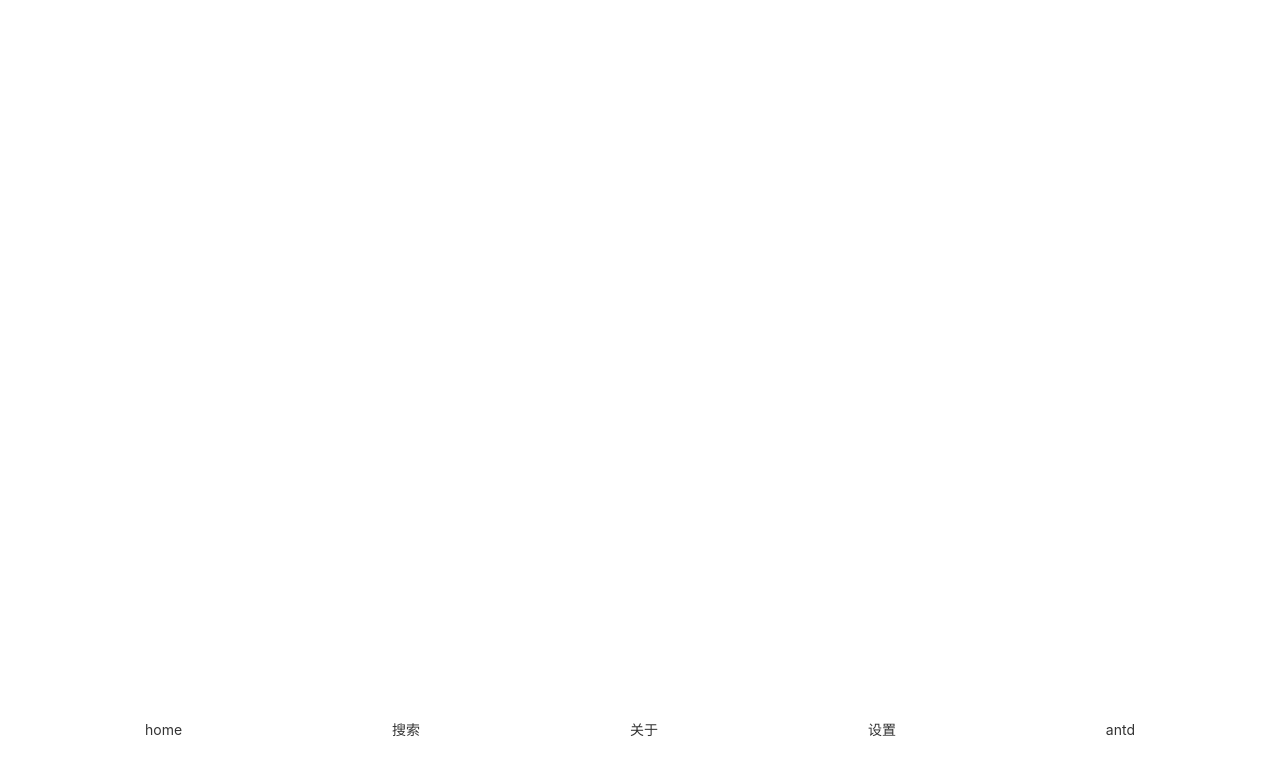
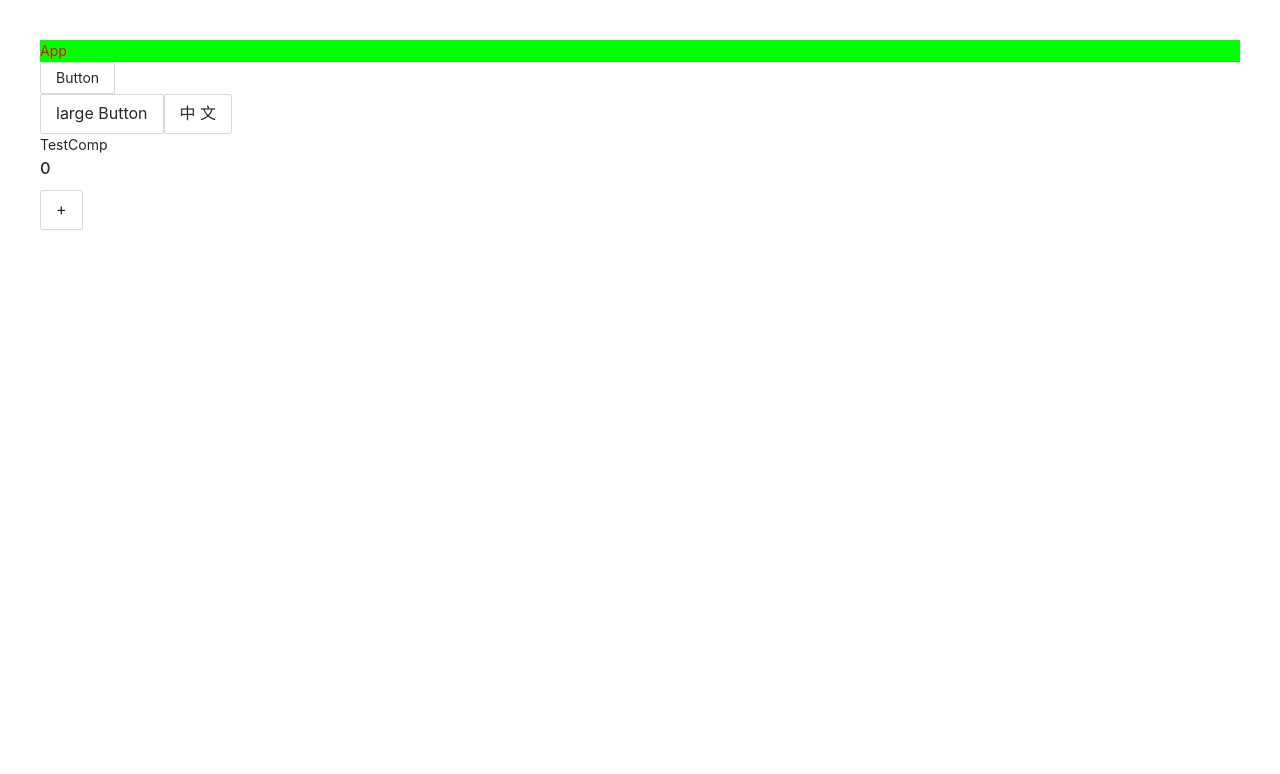
Before and after one commit to EricWong1994/reactByWebpack, a React app: page / in a window 1280 px wide. Before the commit this address led to /index. Shown: the top 774 px of the page. Built offline with nearby package versions, Linux system fonts and the light colour scheme.

Commit message:
alias settings

```diff
--- a/config/webpack.config.js
+++ b/config/webpack.config.js
@@ -27,7 +27,7 @@ let defaultConfig = {
 			NODE_ENV === 'production'
 				? '[name].[contenthash:10].js'
 				: '[name].[hash:10].js',
-		publicPath: '/assets/',
+		// publicPath: '/assets/',
 		// http://localhost:8080/assets/app.798e9bc904.js
 		// http://localhost:8080/assets/app.css
 		// publicPath: '/',
@@ -69,13 +69,19 @@ let defaultConfig = {
 		// modules: ['../src/components', 'node_modules'], // yes
 		modules: [
 			path.resolve(__dirname, '../', 'src/components'),
+			// path.resolve(__dirname, '../', 'src'),
 			'node_modules',
 		], // yes
 		alias: {
 			'@components': path.resolve(__dirname, '../', 'src/components'),
+			// '@src': path.resolve(__dirname, '../', 'src'),
+			'@common': path.resolve(__dirname, '../', 'src/common'),
+			// src: path.resolve(__dirname, '../', 'src'),
 			// '@': path.resolve('../', 'src/components')
 		},
-		extensions: ['.js', '.jsx', '.json', '.tsx'], // 表示这几个文件的后缀名可以省略不写
+		// extensions: ['.js', '.jsx', '.json', '.tsx'], // 表示这几个文件的后缀名可以省略不写
+		// extensions: ['.js', '.jsx', '.json', '.tsx', 'ts'], // 表示这几个文件的后缀名可以省略不写
+		extensions: ['.js', '.jsx', '.json', '.tsx', '.ts'], // 表示这几个文件的后缀名可以省略不写
 	},
 	optimization: {
 		// mergeDuplicateChunks: true // 默认为true
--- a/config/webpack.dev.conf.js
+++ b/config/webpack.dev.conf.js
@@ -8,15 +8,15 @@ module.exports = {
 		port: '8080',
 		open: true,
 		hot: true,
-		historyApiFallback: true,
-		proxy: {
-			'/': {
-				bypass: function (req, res, proxyOptions) {
-					console.log('Skipping proxy for browser request.');
-					return `${PUBLICPATH}/index.html`;
-				},
-			},
-		},
+		// historyApiFallback: true,
+		// proxy: {
+		// 	'/': {
+		// 		bypass: function (req, res, proxyOptions) {
+		// 			console.log('Skipping proxy for browser request.');
+		// 			return `${PUBLICPATH}/index.html`;
+		// 		},
+		// 	},
+		// },
 	},
 	devtool: 'cheap-module-eval-source-map',
 };
--- a/jsconfig.json
+++ b/jsconfig.json
@@ -11,6 +11,8 @@
           "@/*": ["src/*"],
         //   "@components": ["src/components"],
           "@components/*": ["src/components/*"],
+          // "src": ["./src/*"]
+          // "src": ["src/*"]
         },
         // "experimentalDecorators": true
     },
--- a/package.json
+++ b/package.json
@@ -21,6 +21,7 @@
 		"@babel/preset-env": "^7.6.3",
 		"@babel/preset-react": "^7.14.5",
 		"@types/echarts": "^4.9.13",
+		"@types/node": "^17.0.30",
 		"@types/react": "^17.0.20",
 		"@types/react-dom": "^17.0.11",
 		"@types/react-window": "^1.8.5",
--- a/src/App.tsx
+++ b/src/App.tsx
@@ -1,6 +1,11 @@
-import React, { useRef } from 'react';
+import React, { useRef, useState } from 'react';
 import ReactDOM from 'react-dom';
 import { ConfigProvider, Button } from 'antd';
+// import { a } from 'src/common/a';
+import { a } from '@common/a';
+// import { a } from '@src/';
+// import { a } from '@components';
+
 import Index from './pages/index/index';
 // import './app.less';
 
@@ -16,9 +21,7 @@ export default function App() {
 	const rxTwoCNChar = /^[\u4e00-\u9fa5]{2}$/;
 	const isTwoCNChar = rxTwoCNChar.test.bind(rxTwoCNChar);
 	const testRes = isTwoCNChar('中文');
-	console.log('testRes: ', testRes);
 	const buttonRefCN = useRef(null);
-	console.log('buttonRefCN: ', buttonRefCN);
 
 	return (
 		<div>
@@ -31,6 +34,7 @@ export default function App() {
 			>
 				<Button>large Button</Button>
 				<Button ref={buttonRefCN}>中文</Button>
+				<TestFuncitonComp></TestFuncitonComp>
 			</ConfigProvider>
 		</div>
 	);
@@ -38,3 +42,41 @@ export default function App() {
 
 // ReactDOM.render(<App></App>, document.querySelector('#app'));
 // ReactDOM.render(<Index />, document.querySelector('#app'));
+
+function TestFuncitonComp() {
+	// debugger;
+	const [count, setCount] = useState(0);
+	console.log('useState: ', useState);
+
+	const increase = () => {
+		a();
+		setCount(count + 1);
+	};
+
+	return (
+		<div>
+			TestComp
+			<h3>{count}</h3>
+			<Button onClick={increase}>+</Button>
+		</div>
+	);
+}
+
+// function TestClassComp() {
+// 	// debugger;
+// 	const [count, setCount] = useState(0);
+// 	console.log('useState: ', useState);
+
+// 	const increase = () => {
+// 		console.log(this);
+// 		setCount(count + 1);
+// 	};
+
+// 	return (
+// 		<div>
+// 			TestComp
+// 			<h3>{count}</h3>
+// 			<Button onClick={increase}>+</Button>
+// 		</div>
+// 	);
+// }
--- /dev/null
+++ b/src/common/a.ts
@@ -0,0 +1,3 @@
+export const a = () => {
+	console.log('a: ', a);
+};
--- a/src/main.js
+++ b/src/main.js
@@ -1,23 +1,28 @@
 import React from 'react'
 import ReactDOM from 'react-dom'
-import {Provider} from 'react-redux';
-import * as Server from './apis/index.js';
-import RouterMain from './router/index.js'; // router（需注释下方APP)
-// import App from './App';
-import AppRedux from './AppRedux';
+// import {Provider} from 'react-redux';
+// import * as Server from './apis/index.js';
+// import RouterMain from './router/index.js'; // router（需注释下方APP)
+import App from './App';
+// import AppRedux from './AppRedux';
 // import store from './store'
-import store, { persistor } from './reduxRelated/store';
-import { PersistGate } from 'redux-persist/lib/integration/react';
+// import store, { persistor } from './reduxRelated/store';
+// import { PersistGate } from 'redux-persist/lib/integration/react';
 
 import 'antd/dist/antd.less'; // 按需加载后移除antd全局样式
 import './app.less'; // 按需加载后移除antd全局样式
 
+ReactDOM.render(
+    <App></App>,
+    document.querySelector('#app')
+)
+
 // eslint-disable-next-line no-undef
 process.env.NODE_ENV === 'development' && require('../mock/index.js');
-ReactDOM.render(
-    <RouterMain></RouterMain>,
-    document.querySelector('#app')
-)
+// ReactDOM.render(
+//     <RouterMain></RouterMain>,
+//     document.querySelector('#app')
+// )
 
 // redux
 // ReactDOM.render(
```
Also changed, not shown: tsconfig.json (+10 -1 lines), .eslintrc.yml, 1 other file (tests, documents, lock files or other folders).
